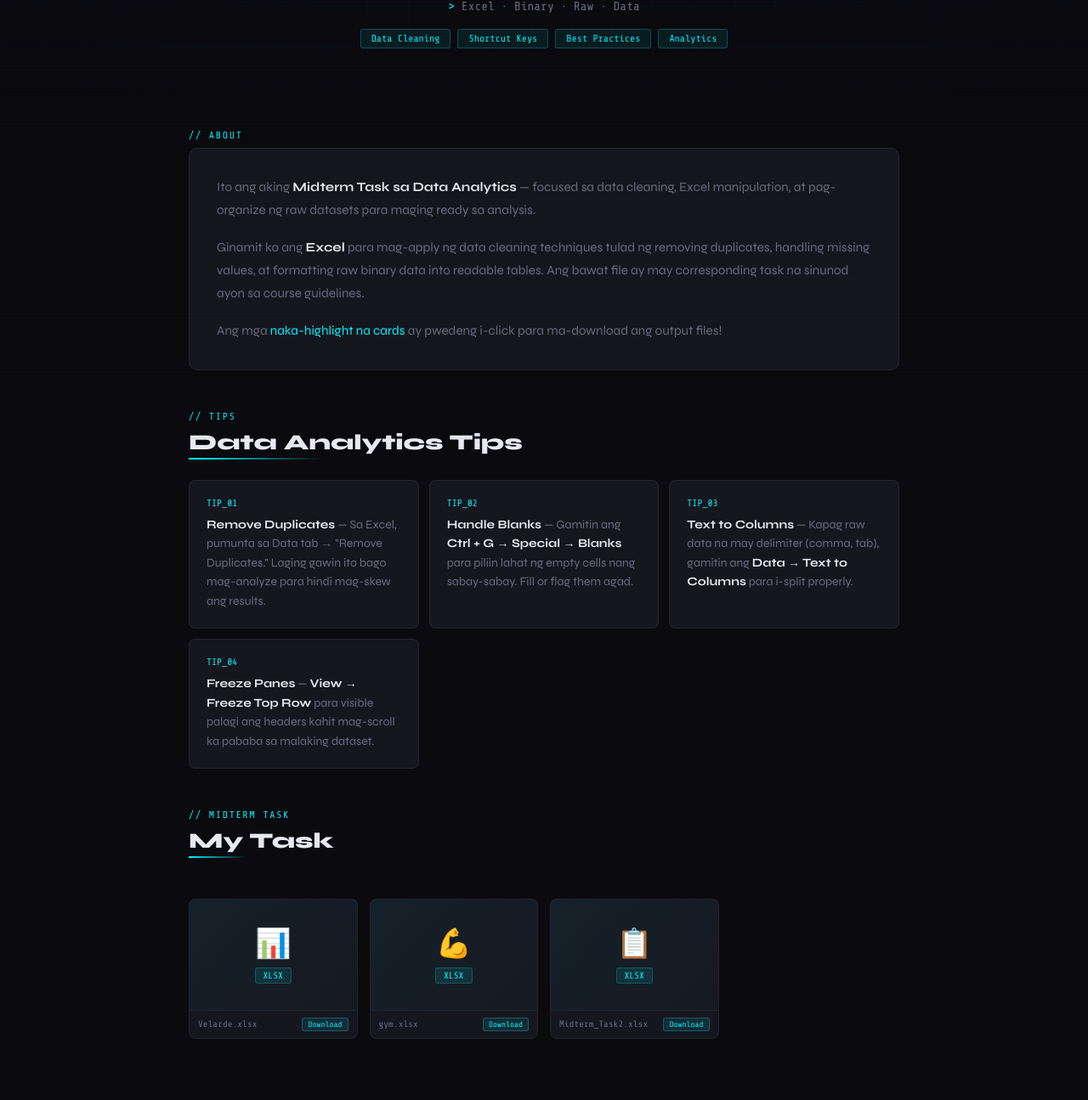
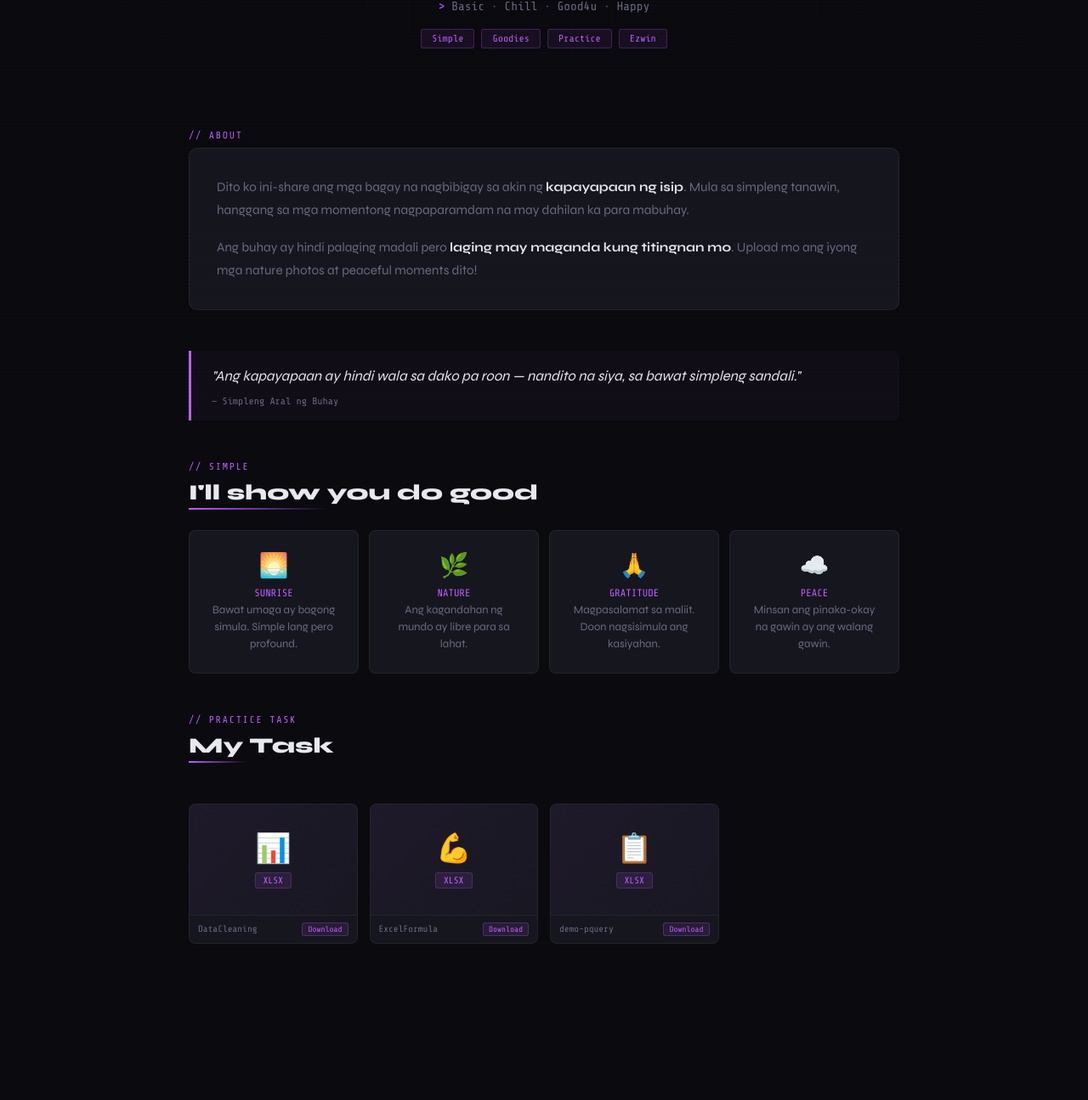
Before and after one commit to ad-vld/myportfolio, a plain HTML site: page simple-editing.html in a window 1280 px wide. Shown: the part 281-1576 px from the top of the page at 85% size. After the commit the page ends 1544 px from the top, so only its background shows below. Drawn offline with nearby package versions, Linux system fonts and the light colour scheme.

Commit message:
Update simple-editing.html

```diff
--- a/simple-editing.html
+++ b/simple-editing.html
@@ -3,13 +3,13 @@
 <head>
 <meta charset="UTF-8"/>
 <meta name="viewport" content="width=device-width, initial-scale=1.0"/>
-<title>Midterm Task — Analytics · Ad1e</title>
+<title>Simplescape — Ad1e</title>
 <link rel="preconnect" href="https://fonts.googleapis.com">
 <link href="https://fonts.googleapis.com/css2?family=Share+Tech+Mono&family=Syne:wght@400;700;800&display=swap" rel="stylesheet">
 <style>
 *, *::before, *::after { margin:0; padding:0; box-sizing:border-box; }
 :root {
-  --bg:#0a0a0f; --card:#16161f; --accent:#00f5ff;
+  --bg:#0a0a0f; --card:#16161f; --accent:#bf5fff;
   --text:#e8e8f0; --muted:#6b6b80; --border:rgba(255,255,255,0.06);
 }
 body { background:var(--bg); color:var(--text); font-family:'Syne',sans-serif; overflow-x:hidden; }
@@ -27,37 +27,44 @@ nav {
   background:rgba(10,10,15,0.88); backdrop-filter:blur(14px);
   border-bottom:1px solid var(--border);
 }
-.nav-logo { font-family:'Share Tech Mono',monospace; font-size:.9rem; color:var(--accent); text-decoration:none; }
+.nav-logo {
+  display:flex; align-items:center; text-decoration:none;
+}
+.nav-logo img {
+  width:34px; height:34px; border-radius:50%;
+  object-fit:cover; object-position:top;
+  border:1.5px solid var(--accent);
+  box-shadow:0 0 8px rgba(191,95,255,.35);
+}
 .nav-back {
   display:flex; align-items:center; gap:7px;
   font-family:'Share Tech Mono',monospace; font-size:.78rem;
   color:var(--muted); text-decoration:none; transition:color .2s;
   border:1px solid var(--border); padding:5px 12px; border-radius:4px;
 }
-.nav-back:hover { color:var(--accent); border-color:rgba(0,245,255,.3); }
+.nav-back:hover { color:var(--accent); border-color:rgba(191,95,255,.3); }
 .nav-back svg { transition:transform .2s; }
 .nav-back:hover svg { transform:translateX(-3px); }
 
-/* HERO */
 .hero {
-  min-height:38vh; display:flex; flex-direction:column;
+  min-height:40vh; display:flex; flex-direction:column;
   align-items:center; justify-content:center;
   padding:8rem 2rem 3rem; text-align:center; position:relative;
-  background:radial-gradient(ellipse 70% 60% at 50% 0%, rgba(0,245,255,0.09) 0%, transparent 70%);
+  background:radial-gradient(ellipse 70% 60% at 50% 0%, rgba(191,95,255,0.1) 0%, transparent 70%);
 }
 .hero-grid {
   position:absolute; inset:0;
   background-image:
-    linear-gradient(rgba(0,245,255,0.04) 1px, transparent 1px),
-    linear-gradient(90deg, rgba(0,245,255,0.04) 1px, transparent 1px);
+    linear-gradient(rgba(191,95,255,0.04) 1px, transparent 1px),
+    linear-gradient(90deg, rgba(191,95,255,0.04) 1px, transparent 1px);
   background-size:48px 48px;
   mask-image:radial-gradient(ellipse 90% 80% at 50% 50%, black 0%, transparent 100%);
   -webkit-mask-image:radial-gradient(ellipse 90% 80% at 50% 50%, black 0%, transparent 100%);
 }
 .hero-icon {
   font-size:54px; margin-bottom:1rem; position:relative; z-index:1;
-  filter:drop-shadow(0 0 20px rgba(0,245,255,0.5));
-  animation:float 4s ease-in-out infinite;
+  filter:drop-shadow(0 0 22px rgba(191,95,255,0.6));
+  animation:float 5s ease-in-out infinite;
 }
 @keyframes float { 0%,100%{transform:translateY(0)} 50%{transform:translateY(-10px)} }
 .hero h1 {
@@ -81,7 +88,7 @@ nav {
 .htag {
   font-family:'Share Tech Mono',monospace; font-size:.72rem;
   padding:4px 12px; border-radius:3px;
-  background:rgba(0,245,255,.08); border:1px solid rgba(0,245,255,.25); color:var(--accent);
+  background:rgba(191,95,255,.08); border:1px solid rgba(191,95,255,.25); color:var(--accent);
 }
 
 main { max-width:900px; margin:0 auto; padding:3rem 2rem 6rem; }
@@ -91,22 +98,40 @@ main { max-width:900px; margin:0 auto; padding:3rem 2rem 6rem; }
   letter-spacing:.15em; text-transform:uppercase; margin-bottom:.5rem;
 }
 .section-label::before { content:'// '; }
-h2 { font-size:1.6rem; font-weight:800; margin-bottom:1.8rem; position:relative; display:inline-block; }
-h2::after { content:''; position:absolute; bottom:-5px; left:0; width:40%; height:2px; background:linear-gradient(90deg,var(--accent),transparent); }
+h2 {
+  font-size:1.6rem; font-weight:800; margin-bottom:1.8rem;
+  position:relative; display:inline-block;
+}
+h2::after {
+  content:''; position:absolute; bottom:-5px; left:0;
+  width:40%; height:2px; background:linear-gradient(90deg,var(--accent),transparent);
+}
 
-.about-box { background:var(--card); border:1px solid var(--border); border-radius:10px; padding:2rem; margin-bottom:3rem; }
+.about-box {
+  background:var(--card); border:1px solid var(--border); border-radius:10px;
+  padding:2rem; margin-bottom:3rem;
+}
 .about-box p { color:var(--muted); line-height:1.8; font-size:.95rem; margin-bottom:1rem; }
 .about-box p:last-child { margin-bottom:0; }
 .about-box strong { color:var(--text); }
 
-.tips-grid { display:grid; grid-template-columns:repeat(auto-fit,minmax(220px,1fr)); gap:12px; margin-bottom:3rem; }
-.tip-card { background:var(--card); border:1px solid var(--border); border-radius:8px; padding:1.25rem; transition:all .2s; }
-.tip-card:hover { border-color:rgba(0,245,255,.3); transform:translateY(-2px); }
-.tip-num { font-family:'Share Tech Mono',monospace; font-size:.7rem; color:var(--accent); margin-bottom:.5rem; }
-.tip-text { font-size:.88rem; color:var(--muted); line-height:1.6; }
-.tip-text strong { color:var(--text); }
+.quote-block {
+  border-left:3px solid var(--accent); padding:1rem 1.5rem; margin-bottom:3rem;
+  background:rgba(191,95,255,.04); border-radius:0 8px 8px 0;
+}
+.quote-text { font-size:1.05rem; color:var(--text); font-style:italic; line-height:1.7; margin-bottom:.5rem; }
+.quote-src { font-family:'Share Tech Mono',monospace; font-size:.72rem; color:var(--muted); }
 
-/* FILES */
+.vibes-grid { display:grid; grid-template-columns:repeat(auto-fit,minmax(200px,1fr)); gap:12px; margin-bottom:3rem; }
+.vibe-card {
+  background:var(--card); border:1px solid var(--border); border-radius:8px;
+  padding:1.5rem; text-align:center; transition:all .2s;
+}
+.vibe-card:hover { border-color:rgba(191,95,255,.35); transform:translateY(-2px); box-shadow:0 8px 24px rgba(0,0,0,.4); }
+.vibe-icon { font-size:28px; margin-bottom:.5rem; }
+.vibe-label { font-family:'Share Tech Mono',monospace; font-size:.75rem; color:var(--accent); margin-bottom:.3rem; }
+.vibe-desc { font-size:.82rem; color:var(--muted); line-height:1.5; }
+
 .files-section { margin-bottom:3.5rem; }
 .files-grid { display:grid; grid-template-columns:repeat(auto-fill,minmax(185px,1fr)); gap:14px; margin-top:1.5rem; }
 
@@ -115,81 +140,47 @@ h2::after { content:''; position:absolute; bottom:-5px; left:0; width:40%; heigh
   overflow:hidden; transition:all .25s; animation:fadeUp .5s ease both; position:relative;
 }
 .file-card.clickable { cursor:pointer; }
-.file-card.clickable:hover { border-color:rgba(0,245,255,.55); transform:translateY(-4px); box-shadow:0 12px 32px rgba(0,245,255,.1); }
-.file-card.clickable:hover .file-thumb { background:linear-gradient(135deg,rgba(0,245,255,.13),rgba(0,245,255,.03)); }
+.file-card.clickable:hover { border-color:rgba(191,95,255,.55); transform:translateY(-4px); box-shadow:0 12px 32px rgba(191,95,255,.1); }
+.file-card.clickable:hover .file-thumb { background:linear-gradient(135deg,rgba(191,95,255,.13),rgba(191,95,255,.03)); }
 .file-card.clickable:hover .dl-hint { opacity:1; transform:translateX(-50%) translateY(0); }
-.file-card.static:hover { border-color:rgba(255,255,255,.09); transform:translateY(-2px); }
 
 .file-thumb {
   width:100%; height:130px; display:flex; flex-direction:column;
   align-items:center; justify-content:center; gap:8px;
-  background:linear-gradient(135deg,rgba(0,245,255,.05),rgba(0,245,255,.01));
+  background:linear-gradient(135deg,rgba(191,95,255,.05),rgba(191,95,255,.01));
   transition:background .25s; position:relative;
 }
 .f-icon { font-size:34px; }
 .f-ext {
   font-family:'Share Tech Mono',monospace; font-size:.68rem;
-  color:var(--accent); background:rgba(0,245,255,.1);
-  border:1px solid rgba(0,245,255,.2); padding:2px 9px; border-radius:3px;
+  color:var(--accent); background:rgba(191,95,255,.1);
+  border:1px solid rgba(191,95,255,.2); padding:2px 9px; border-radius:3px;
 }
 .dl-hint {
   position:absolute; bottom:8px; left:50%; transform:translateX(-50%) translateY(5px);
   font-family:'Share Tech Mono',monospace; font-size:.62rem;
-  color:var(--accent); background:rgba(0,10,15,.85);
-  border:1px solid rgba(0,245,255,.3); padding:3px 10px; border-radius:20px;
+  color:var(--accent); background:rgba(10,0,15,.85);
+  border:1px solid rgba(191,95,255,.3); padding:3px 10px; border-radius:20px;
   white-space:nowrap; opacity:0; transition:all .2s; pointer-events:none;
 }
 
 .file-bar { padding:8px 10px; display:flex; align-items:center; justify-content:space-between; border-top:1px solid var(--border); }
 .file-name { font-family:'Share Tech Mono',monospace; font-size:.67rem; color:var(--muted); white-space:nowrap; overflow:hidden; text-overflow:ellipsis; max-width:115px; }
 .file-badge { font-family:'Share Tech Mono',monospace; font-size:.58rem; padding:2px 6px; border-radius:3px; }
-.badge-dl { background:rgba(0,245,255,.1); border:1px solid rgba(0,245,255,.25); color:var(--accent); }
-.badge-static { background:rgba(255,255,255,.04); border:1px solid rgba(255,255,255,.08); color:var(--muted); }
-
-/* UPLOAD */
-.upload-section { margin-bottom:3.5rem; }
-.upload-zone {
-  border:2px dashed rgba(0,245,255,.25); border-radius:10px;
-  padding:3rem 2rem; text-align:center; cursor:pointer;
-  transition:all .3s; background:rgba(0,245,255,.02);
-}
-.upload-zone:hover,.upload-zone.drag { border-color:var(--accent); background:rgba(0,245,255,.05); box-shadow:0 0 28px rgba(0,245,255,.1); }
-.upload-icon { font-size:36px; margin-bottom:.75rem; display:block; }
-.upload-title { font-family:'Share Tech Mono',monospace; font-size:.95rem; color:var(--text); margin-bottom:.4rem; }
-.upload-sub { font-family:'Share Tech Mono',monospace; font-size:.75rem; color:var(--muted); }
-.upload-sub span { color:var(--accent); }
-#fileInput { display:none; }
-
-.gallery-grid { display:grid; grid-template-columns:repeat(auto-fill,minmax(200px,1fr)); gap:14px; margin-top:1.5rem; }
-.gallery-item { background:var(--card); border:1px solid var(--border); border-radius:8px; overflow:hidden; transition:all .25s; animation:fadeUp .5s ease both; }
-.gallery-item:hover { border-color:rgba(0,245,255,.35); transform:translateY(-3px); box-shadow:0 8px 24px rgba(0,0,0,.5); }
-.gallery-item img { width:100%; height:150px; object-fit:cover; display:block; }
-.gallery-item video { width:100%; height:150px; object-fit:cover; display:block; }
-.fp { width:100%; height:150px; display:flex; flex-direction:column; align-items:center; justify-content:center; gap:8px; background:linear-gradient(135deg,rgba(0,245,255,.05),rgba(0,245,255,.01)); }
-.fi { font-size:32px; } .fe { font-family:'Share Tech Mono',monospace; font-size:.7rem; color:var(--accent); background:rgba(0,245,255,.1); border:1px solid rgba(0,245,255,.2); padding:2px 8px; border-radius:3px; }
-.item-bar { padding:8px 10px; display:flex; align-items:center; justify-content:space-between; border-top:1px solid var(--border); }
-.item-name { font-family:'Share Tech Mono',monospace; font-size:.68rem; color:var(--muted); white-space:nowrap; overflow:hidden; text-overflow:ellipsis; max-width:120px; }
-.item-del { background:none; border:none; color:var(--muted); cursor:pointer; font-size:14px; padding:2px 5px; border-radius:3px; transition:all .2s; }
-.item-del:hover { color:#ff5f57; background:rgba(255,95,87,.1); }
-
-.empty-state { text-align:center; padding:2rem; color:var(--muted); font-family:'Share Tech Mono',monospace; font-size:.8rem; border:1px solid var(--border); border-radius:8px; background:rgba(255,255,255,.01); margin-top:1.5rem; }
-.empty-state .e-icon { font-size:28px; margin-bottom:.5rem; opacity:.4; }
+.badge-dl { background:rgba(191,95,255,.1); border:1px solid rgba(191,95,255,.25); color:var(--accent); }
 
 @keyframes fadeUp { from{opacity:0;transform:translateY(18px)} to{opacity:1;transform:none} }
 .reveal { opacity:0; transform:translateY(24px); transition:opacity .6s ease,transform .6s ease; }
 .reveal.visible { opacity:1; transform:none; }
-@media(max-width:500px){.files-grid{grid-template-columns:repeat(2,1fr)}.gallery-grid{grid-template-columns:repeat(2,1fr)}}
-a{
-  text-decoration: none;
-  color: inherit;
-}
+
+a { text-decoration:none; color:inherit; }
 </style>
 </head>
 <body>
 <div class="scanline"></div>
 
 <nav>
-  <a class="nav-logo" href="index.html">Ad1e</a>
+  <a class="nav-logo" href="index.html"><img src="avatar.png" alt="Arnold" /></a>
   <a class="nav-back" href="index.html">
     <svg width="14" height="14" viewBox="0 0 24 24" fill="none" stroke="currentColor" stroke-width="2"><polyline points="15 18 9 12 15 6"/></svg>
     Back
@@ -198,14 +189,14 @@ a{
 
 <div class="hero">
   <div class="hero-grid"></div>
-  <div class="hero-icon">📊</div>
-  <h1>Midterm Task</h1>
-  <p class="hero-sub">Excel · Binary · Raw · Data</p>
+  <div class="hero-icon">🏞️</div>
+  <h1>Practice Task</h1>
+  <p class="hero-sub">Basic · Chill · Good4u · Happy</p>
   <div class="hero-tags">
-    <span class="htag">Data Cleaning</span>
-    <span class="htag">Shortcut Keys</span>
-    <span class="htag">Best Practices</span>
-    <span class="htag">Analytics</span>
+    <span class="htag">Simple</span>
+    <span class="htag">Goodies</span>
+    <span class="htag">Practice</span>
+    <span class="htag">Ezwin</span>
   </div>
 </div>
 
@@ -213,102 +204,89 @@ a{
 
   <div class="section-label reveal">About</div>
   <div class="about-box reveal">
-    <p>Ito ang aking <strong>Midterm Task sa Data Analytics</strong> — focused sa data cleaning, Excel manipulation, at pag-organize ng raw datasets para maging ready sa analysis.</p>
-    <p>Ginamit ko ang <strong>Excel</strong> para mag-apply ng data cleaning techniques tulad ng removing duplicates, handling missing values, at formatting raw binary data into readable tables. Ang bawat file ay may corresponding task na sinunod ayon sa course guidelines.</p>
-    <p>Ang mga <span style="color:var(--accent)">naka-highlight na cards</span> ay pwedeng i-click para ma-download ang output files!</p>
+    <p>Dito ko ini-share ang mga bagay na nagbibigay sa akin ng <strong>kapayapaan ng isip</strong>. Mula sa simpleng tanawin, hanggang sa mga momentong nagpaparamdam na may dahilan ka para mabuhay.</p>
+    <p>Ang buhay ay hindi palaging madali pero <strong>laging may maganda kung titingnan mo</strong>. Upload mo ang iyong mga nature photos at peaceful moments dito!</p>
   </div>
 
-  <div class="section-label reveal">Tips</div>
-  <h2 class="reveal">Data Analytics Tips</h2>
-  <div class="tips-grid">
-    <div class="tip-card reveal">
-      <div class="tip-num">TIP_01</div>
-      <p class="tip-text"><strong>Remove Duplicates</strong> — Sa Excel, pumunta sa Data tab → "Remove Duplicates." Laging gawin ito bago mag-analyze para hindi mag-skew ang results.</p>
+  <div class="quote-block reveal">
+    <p class="quote-text">"Ang kapayapaan ay hindi wala sa dako pa roon — nandito na siya, sa bawat simpleng sandali."</p>
+    <p class="quote-src">— Simpleng Aral ng Buhay</p>
   </div>
-    <div class="tip-card reveal">
-      <div class="tip-num">TIP_02</div>
-      <p class="tip-text"><strong>Handle Blanks</strong> — Gamitin ang <strong>Ctrl + G → Special → Blanks</strong> para piliin lahat ng empty cells nang sabay-sabay. Fill or flag them agad.</p>
+
+  <div class="section-label reveal">Simple</div>
+  <h2 class="reveal">I'll show you do good</h2>
+  <div class="vibes-grid">
+    <div class="vibe-card reveal">
+      <div class="vibe-icon">🌅</div>
+      <div class="vibe-label">SUNRISE</div>
+      <p class="vibe-desc">Bawat umaga ay bagong simula. Simple lang pero profound.</p>
     </div>
-    <div class="tip-card reveal">
-      <div class="tip-num">TIP_03</div>
-      <p class="tip-text"><strong>Text to Columns</strong> — Kapag raw data na may delimiter (comma, tab), gamitin ang <strong>Data → Text to Columns</strong> para i-split properly.</p>
+    <div class="vibe-card reveal">
+      <div class="vibe-icon">🌿</div>
+      <div class="vibe-label">NATURE</div>
+      <p class="vibe-desc">Ang kagandahan ng mundo ay libre para sa lahat.</p>
     </div>
-    <div class="tip-card reveal">
-      <div class="tip-num">TIP_04</div>
-      <p class="tip-text"><strong>Freeze Panes</strong> — <strong>View → Freeze Top Row</strong> para visible palagi ang headers kahit mag-scroll ka pababa sa malaking dataset.</p>
+    <div class="vibe-card reveal">
+      <div class="vibe-icon">🙏</div>
+      <div class="vibe-label">GRATITUDE</div>
+      <p class="vibe-desc">Magpasalamat sa maliit. Doon nagsisimula ang kasiyahan.</p>
+    </div>
+    <div class="vibe-card reveal">
+      <div class="vibe-icon">☁️</div>
+      <div class="vibe-label">PEACE</div>
+      <p class="vibe-desc">Minsan ang pinaka-okay na gawin ay ang walang gawin.</p>
     </div>
   </div>
 
-
   <div class="files-section reveal">
-    <div class="section-label">Midterm Task</div>
+    <div class="section-label">Practice Task</div>
     <h2>My Task</h2>
-
     <div class="files-grid">
-
-
-      <a href="https://1drv.ms/x/c/d9c4b74ecdd66e62/IQCh7GICn5vrSaj-LNzSJqdsAWd-vtb8otxWLmttLZTtJ5w?e=aHRsxG">
-      <div class="file-card clickable" style="animation-delay:.05s" onclick="downloadFile('Velarde.xlsx')">
+      <a href="https://1drv.ms/x/c/d9c4b74ecdd66e62/IQA21HsMRnG7SZXCfe-P2r9tAb9-6nTqgzEf_IcAzmQK5co?e=ZFCJOA">
+        <div class="file-card clickable" style="animation-delay:.05s">
           <div class="file-thumb">
             <div class="f-icon">📊</div>
             <div class="f-ext">XLSX</div>
             <div class="dl-hint">⬇ Download</div>
           </div>
           <div class="file-bar">
-          <span class="file-name">Velarde.xlsx</span>
+            <span class="file-name">DataCleaning</span>
             <span class="file-badge badge-dl">Download</span>
           </div>
         </div>
       </a>
-      <a href="https://1drv.ms/x/c/d9c4b74ecdd66e62/IQDcDYOLu40vS4TW9E6ed_c8ARCRjjNx4J6CTxGXIXiejwQ?e=VPtKNb">
-      <div class="file-card clickable" style="animation-delay:.1s" onclick="downloadFile('gym.xlsx')">
+      <a href="https://1drv.ms/x/c/d9c4b74ecdd66e62/IQDPBv_0J1VkT7rbRQXMNZgFAYoWz_n6xjE9tU69AHPCTqM?e=7hg9as">
+        <div class="file-card clickable" style="animation-delay:.1s">
           <div class="file-thumb">
             <div class="f-icon">💪</div>
             <div class="f-ext">XLSX</div>
             <div class="dl-hint">⬇ Download</div>
           </div>
           <div class="file-bar">
-          <span class="file-name">gym.xlsx</span>
+            <span class="file-name">ExcelFormula</span>
             <span class="file-badge badge-dl">Download</span>
           </div>
         </div>
       </a>
-      <a href="https://1drv.ms/x/c/d9c4b74ecdd66e62/IQA4vFso_g2QRLElwrQDEE--Ae48uZ8UD_muL26dEwua0Wo?e=q3np1v">
-      <div class="file-card clickable" style="animation-delay:.15s" onclick="downloadFile('VelardeAB-C301_Midterm_Task2.xlsx')">
+      <a href="https://1drv.ms/x/c/d9c4b74ecdd66e62/IQC8bCz-h4YcTLNer3iPWjmRAV31tCLTPT_2CtYqjOgCcjY?e=RMeHFf">
+        <div class="file-card clickable" style="animation-delay:.15s">
           <div class="file-thumb">
             <div class="f-icon">📋</div>
             <div class="f-ext">XLSX</div>
             <div class="dl-hint">⬇ Download</div>
           </div>
           <div class="file-bar">
-          <span class="file-name">Midterm_Task2.xlsx</span>
+            <span class="file-name">demo-pquery</span>
             <span class="file-badge badge-dl">Download</span>
           </div>
         </div>
       </a>
-
-
     </div>
   </div>
-
-
 
 </main>
 
 <script>
-
-function downloadFile(filename) {
-  const a = document.createElement('a');
-  a.href = filename;
-  a.download = filename;
-  document.body.appendChild(a);
-  a.click();
-  document.body.removeChild(a);
-}
-
-
-
-
 const obs = new IntersectionObserver(entries => {
   entries.forEach((e,i) => { if(e.isIntersecting){ setTimeout(()=>e.target.classList.add('visible'),i*80); obs.unobserve(e.target); } });
 },{threshold:.1});
```
Lines whose indentation alone changed are shown as unchanged.
